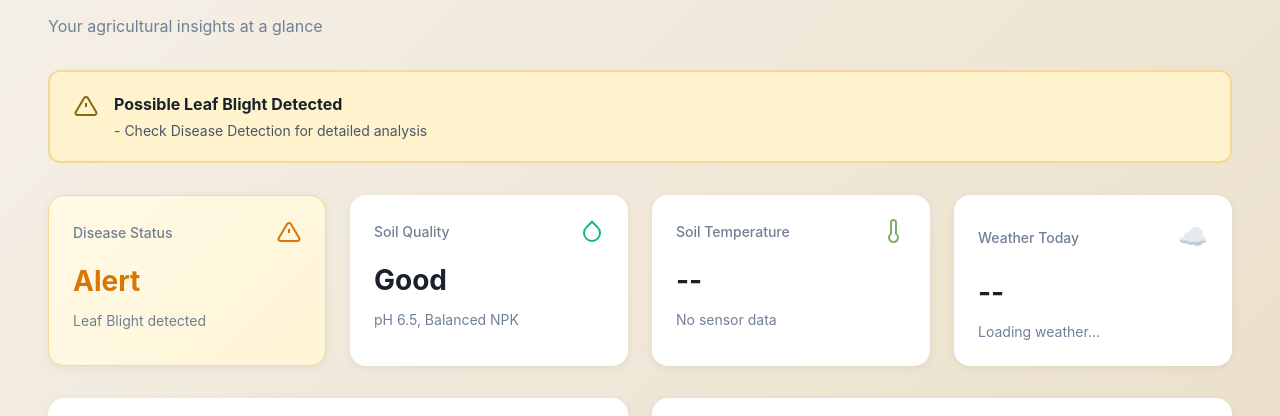
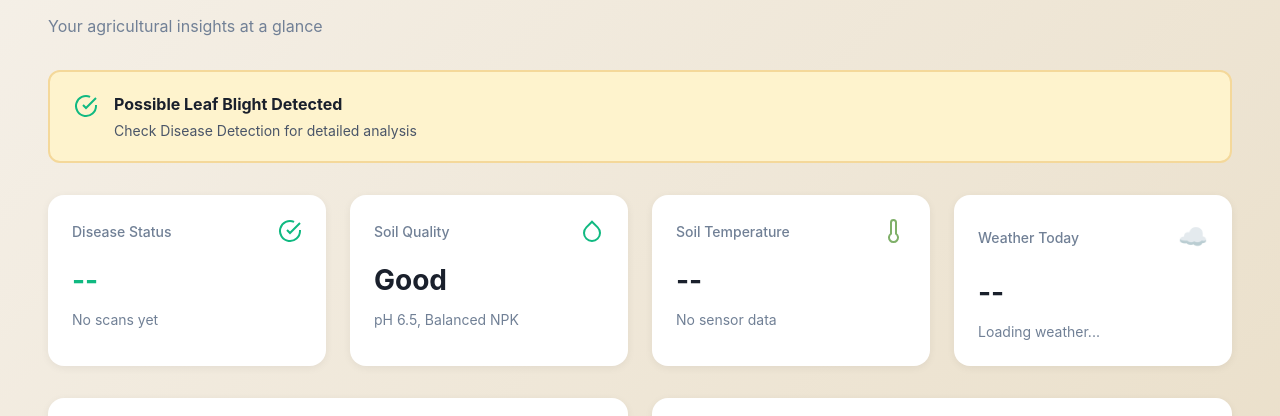
Before and after one commit to sarthak-dhungel/Final_Year_Project_2432719, a Next.js app in the folder frontend/: page /dashboard in a window 1280 px wide. Shown: the part 163-579 px from the top of the page. Built offline with nearby package versions, Linux system fonts and the light colour scheme; no server answers; sample sign-in values are in the browser's storage.

Commit message:
Syncing Dashboard alert to match the disease detected

```diff
--- a/frontend/src/app/dashboard/page.js
+++ b/frontend/src/app/dashboard/page.js
@@ -11,6 +11,7 @@ export default function DashboardPage() {
   const [weather, setWeather] = useState(null);
   const [soilData, setSoilData] = useState(null);
   const [soilHistory, setSoilHistory] = useState([]);
+  const [lastDiagnosis, setLastDiagnosis] = useState(null);
 
   const API_URL = process.env.NEXT_PUBLIC_API_URL || 'http://localhost:8000';
 
@@ -67,6 +68,21 @@ export default function DashboardPage() {
     };
     fetchHistory();
   }, []);
+
+  useEffect(() => {
+    const fetchDiagnosis = async () => {
+      try {
+        const headers = {};
+        if (session?.user?.id) headers['X-User-Id'] = session.user.id;
+        const res = await fetch(`${API_URL}/api/ai/latest-diagnosis`, { headers });
+        const data = await res.json();
+        if (data.data) setLastDiagnosis(data.data);
+      } catch (err) {
+        console.error('Diagnosis fetch failed:', err);
+      }
+    };
+    if (session?.user) fetchDiagnosis();
+  }, [session]);
 
   function getWeatherDescription(code) {
     if (code === 0) return 'Clear sky';
@@ -137,6 +153,13 @@ export default function DashboardPage() {
   const chartHeight = 200;
   const chartPadding = 30;
 
+  const formatDisease = (name) => {
+    if (!name) return '--';
+    return name.replace(/___/g, ' - ').replace(/_/g, ' ');
+  };
+
+  const isHealthy = lastDiagnosis?.disease?.toLowerCase().includes('healthy');
+
   return (
     <div className={styles.dashboardContainer}>
       <main className={styles.mainContent}>
@@ -146,27 +169,45 @@ export default function DashboardPage() {
         </div>
 
         <div className={styles.alertBanner}>
-          <svg width="24" height="24" viewBox="0 0 24 24" fill="none" stroke="currentColor" strokeWidth="2">
-            <path d="M10.29 3.86L1.82 18a2 2 0 0 0 1.71 3h16.94a2 2 0 0 0 1.71-3L13.71 3.86a2 2 0 0 0-3.42 0z" />
-            <line x1="12" y1="9" x2="12" y2="13" /><line x1="12" y1="17" x2="12.01" y2="17" />
-          </svg>
+          {lastDiagnosis && !isHealthy ? (
+            <svg width="24" height="24" viewBox="0 0 24 24" fill="none" stroke="#dc2626" strokeWidth="2">
+              <circle cx="12" cy="12" r="10" />
+              <line x1="15" y1="9" x2="9" y2="15" />
+              <line x1="9" y1="9" x2="15" y2="15" />
+            </svg>
+          ) : (
+            <svg width="24" height="24" viewBox="0 0 24 24" fill="none" stroke="#10b981" strokeWidth="2">
+              <path d="M22 11.08V12a10 10 0 1 1-5.93-9.14" />
+              <polyline points="22 4 12 14.01 9 11.01" />
+            </svg>
+          )}
           <div>
-            <strong>{soilData && soilData.ph > 8 ? t('high_ph_detected') : t('possible_blight')}</strong>
-            <p>{soilData && soilData.ph > 8 ? `- ${t('high_ph_message')}` : `- ${t('check_disease')}`}</p>
+            <strong>{soilData && soilData.ph > 8 ? t('high_ph_detected') : lastDiagnosis ? formatDisease(lastDiagnosis.disease) : t('possible_blight')}</strong>
+            <p>{soilData && soilData.ph > 8 ? t('high_ph_message') : lastDiagnosis ? 'Check Disease Detection for details' : t('check_disease')}</p>
           </div>
         </div>
 
         <div className={styles.statsGrid}>
-          <div className={`${styles.statCard} ${styles.alertCard}`}>
+          <div className={`${styles.statCard} ${lastDiagnosis && !isHealthy ? styles.alertCard : ''}`}>
             <div className={styles.statHeader}>
               <span className={styles.statLabel}>{t('disease_status')}</span>
-              <svg className={styles.warningIcon} width="24" height="24" viewBox="0 0 24 24" fill="none" stroke="currentColor" strokeWidth="2">
-                <path d="M10.29 3.86L1.82 18a2 2 0 0 0 1.71 3h16.94a2 2 0 0 0 1.71-3L13.71 3.86a2 2 0 0 0-3.42 0z" />
-                <line x1="12" y1="9" x2="12" y2="13" /><line x1="12" y1="17" x2="12.01" y2="17" />
-              </svg>
+              {lastDiagnosis && !isHealthy ? (
+                <svg width="24" height="24" viewBox="0 0 24 24" fill="none" stroke="#dc2626" strokeWidth="2">
+                  <circle cx="12" cy="12" r="10" />
+                  <line x1="15" y1="9" x2="9" y2="15" />
+                  <line x1="9" y1="9" x2="15" y2="15" />
+                </svg>
+              ) : (
+                <svg width="24" height="24" viewBox="0 0 24 24" fill="none" stroke="#10b981" strokeWidth="2">
+                  <path d="M22 11.08V12a10 10 0 1 1-5.93-9.14" />
+                  <polyline points="22 4 12 14.01 9 11.01" />
+                </svg>
+              )}
             </div>
-            <h2 className={styles.statValue}>{t('alert')}</h2>
-            <p className={styles.statDescription}>{t('leaf_blight_detected')}</p>
+            <h2 className={styles.statValue} style={lastDiagnosis && !isHealthy ? { color: '#dc2626' } : { color: '#10b981' }}>
+              {lastDiagnosis ? formatDisease(lastDiagnosis.disease) : '--'}
+            </h2>
+            <p className={styles.statDescription}>{lastDiagnosis ? (isHealthy ? 'No disease detected' : 'Disease detected') : 'No scans yet'}</p>
           </div>
 
           <div className={styles.statCard}>
```
